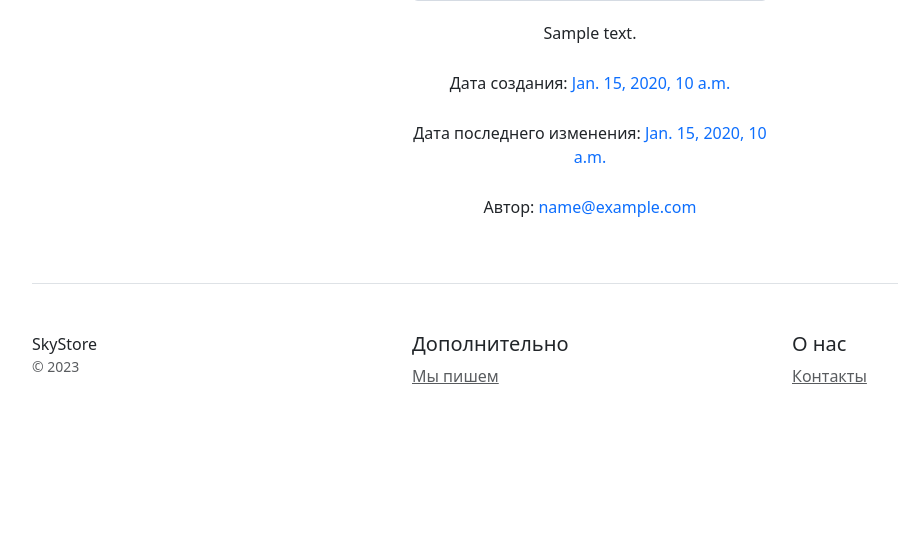
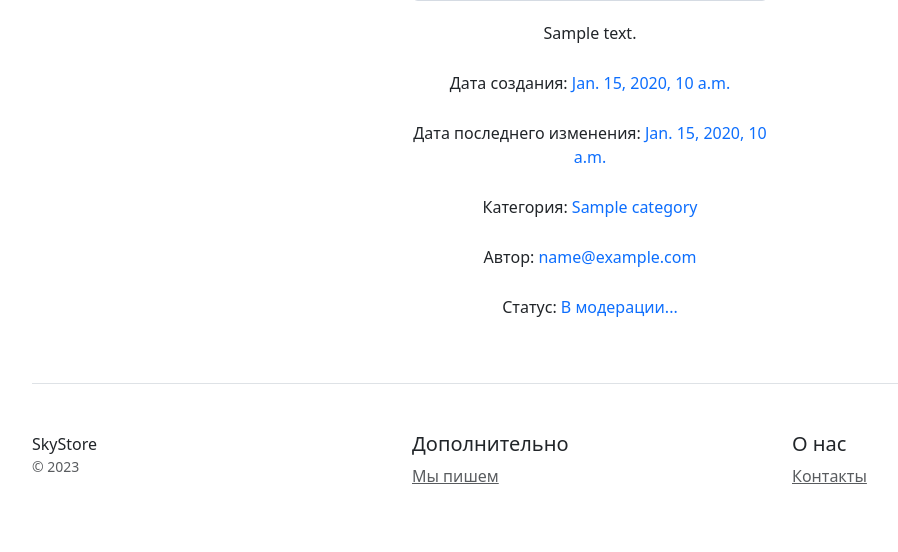
Before and after one commit to julyashap/inspire_finder, a Django app: template recommendations/templates/recommendations/item_detail.html in a window 1280 px wide. Shown: the part 597-1149 px from the top of the page, without its empty margins (50-948 px from the left). Before the commit the page ends 981 px from the top, so only its background shows below. Run offline with Django 5.2, Linux system fonts and the light colour scheme; the template is opened without the code that fills it: most values are stand-ins (such as "Sample title", 1, 10 or a date in 2020); grey boxes marked "Sample" are stand-in pictures; some libraries are stand-ins or nearby versions.

Commit message:
Fix templates with changes in Item model

```diff
--- a/recommendations/templates/recommendations/includes/inc_recommendations_menu.html
+++ b/recommendations/templates/recommendations/includes/inc_recommendations_menu.html
@@ -1,7 +1,7 @@
 <div class="d-flex flex-column flex-md-row align-items-center p-3 px-md-4 mb-3 bg-white border-bottom box-shadow">
     <h5 class="my-0 mr-md-auto font-weight-normal">InspireFinder</h5>
     <nav class="ms-5">
-        <a class="p-2 btn btn-primary" href="{% url 'recommendations:item_list' %}">Главная</a>
+        <a class="p-2 btn btn-primary" href="{% url 'recommendations:category_list' %}">Главная</a>
         {% if user.is_authenticated %}
         <a class="p-2 btn btn-primary" href="{% url 'users:user_detail' user.pk %}">Профиль</a>
         <a class="p-2 btn btn-danger" href="{% url 'users:user_logout' %}">Выход</a>
--- a/recommendations/templates/recommendations/item_detail.html
+++ b/recommendations/templates/recommendations/item_detail.html
@@ -16,7 +16,11 @@
             <span class="text-primary">{{ object.updated_at }}</span>
         </p>
         {% endif %}
+        <p style="padding-top: 10px">Категория: <span class="text-primary">{{ object.category.name }}</span></p>
         <p style="padding-top: 10px">Автор: <span class="text-primary">{{ object.user.email }}</span></p>
+        {% if not object.is_published %}
+        <p style="padding-top: 10px">Статус: <span class="text-primary">В модерации...</span></p>
+        {% endif %}
     </div>
 </div>
 {% endblock %}
--- a/recommendations/templates/recommendations/item_list.html
+++ b/recommendations/templates/recommendations/item_list.html
@@ -57,7 +57,7 @@
     {% else %}
     <div>
         <p>По вашему запросу ничего не найдено 😔</p>
-        <a class="btn btn-outline-primary" href="{% url 'recommendations:item_list' %}">Вернуться на главную</a>
+        <a class="btn btn-outline-primary" href="{% url 'recommendations:category_list' %}">Вернуться на главную</a>
     </div>
     {% endif %}
 </div>
--- a/recommendations/templates/recommendations/item_recommended.html
+++ b/recommendations/templates/recommendations/item_recommended.html
@@ -27,7 +27,7 @@
     {% else %}
     <div>
         <p>У вас пока нет рекомендаций, лайкните больше элементов!</p>
-        <a class="btn btn-outline-primary" href="{% url 'recommendations:item_list' %}">Вернуться на главную</a>
+        <a class="btn btn-outline-primary" href="{% url 'recommendations:category_list' %}">Вернуться на главную</a>
     </div>
     {% endif %}
 </div>
--- a/recommendations/templates/recommendations/like_error.html
+++ b/recommendations/templates/recommendations/like_error.html
@@ -6,7 +6,7 @@
             <div class="card">
                 <div class="card-body">
                     <p>Вы не можете лайкнуть собственный элемент!</p>
-                    <a class="btn btn-outline-primary" href="{% url 'recommendations:item_list' %}">Вернуться на
+                    <a class="btn btn-outline-primary" href="{% url 'recommendations:category_list' %}">Вернуться на
                         главную</a>
                 </div>
             </div>
--- a/recommendations/templates/recommendations/user_item_list.html
+++ b/recommendations/templates/recommendations/user_item_list.html
@@ -24,7 +24,11 @@
                         Удалить
                     </a>
                 </div>
+                {% if object.is_published %}
                 <h6 style="padding-top: 10px">{{ object.count_likes }} ❤</h6>
+                {% else %}
+                <h6 style="padding-top: 10px">Элемент модерируется. Подождите, когда пройдет проверка!</h6>
+                {% endif %}
             </div>
         </div>
     </div>
@@ -32,6 +36,7 @@
     {% else %}
     <div>
         <p>У вас пока нет предпочтений 😔</p>
+        <a class="btn btn-outline-primary" href="{% url 'recommendations:category_list' %}">Вернуться на главную</a>
     </div>
     {% endif %}
 </div>
--- a/recommendations/templates/recommendations/user_like_list.html
+++ b/recommendations/templates/recommendations/user_like_list.html
@@ -29,7 +29,7 @@
     {% else %}
     <div>
         <p>Вы пока не поставили ничему лайк 😔</p>
-        <a class="btn btn-outline-primary" href="{% url 'recommendations:item_list' %}">Вернуться на главную</a>
+        <a class="btn btn-outline-primary" href="{% url 'recommendations:category_list' %}">Вернуться на главную</a>
     </div>
     {% endif %}
 </div>
```
